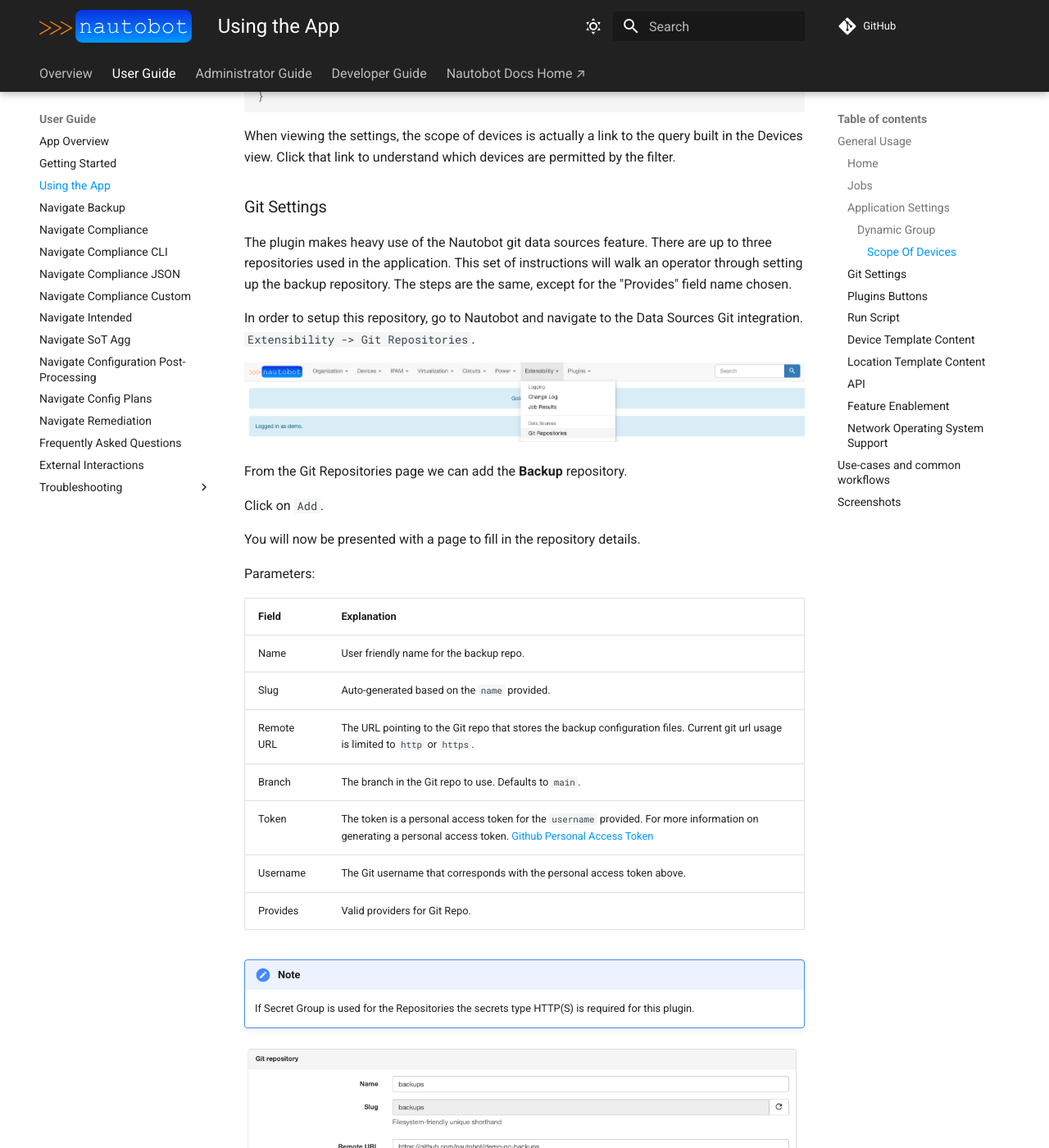
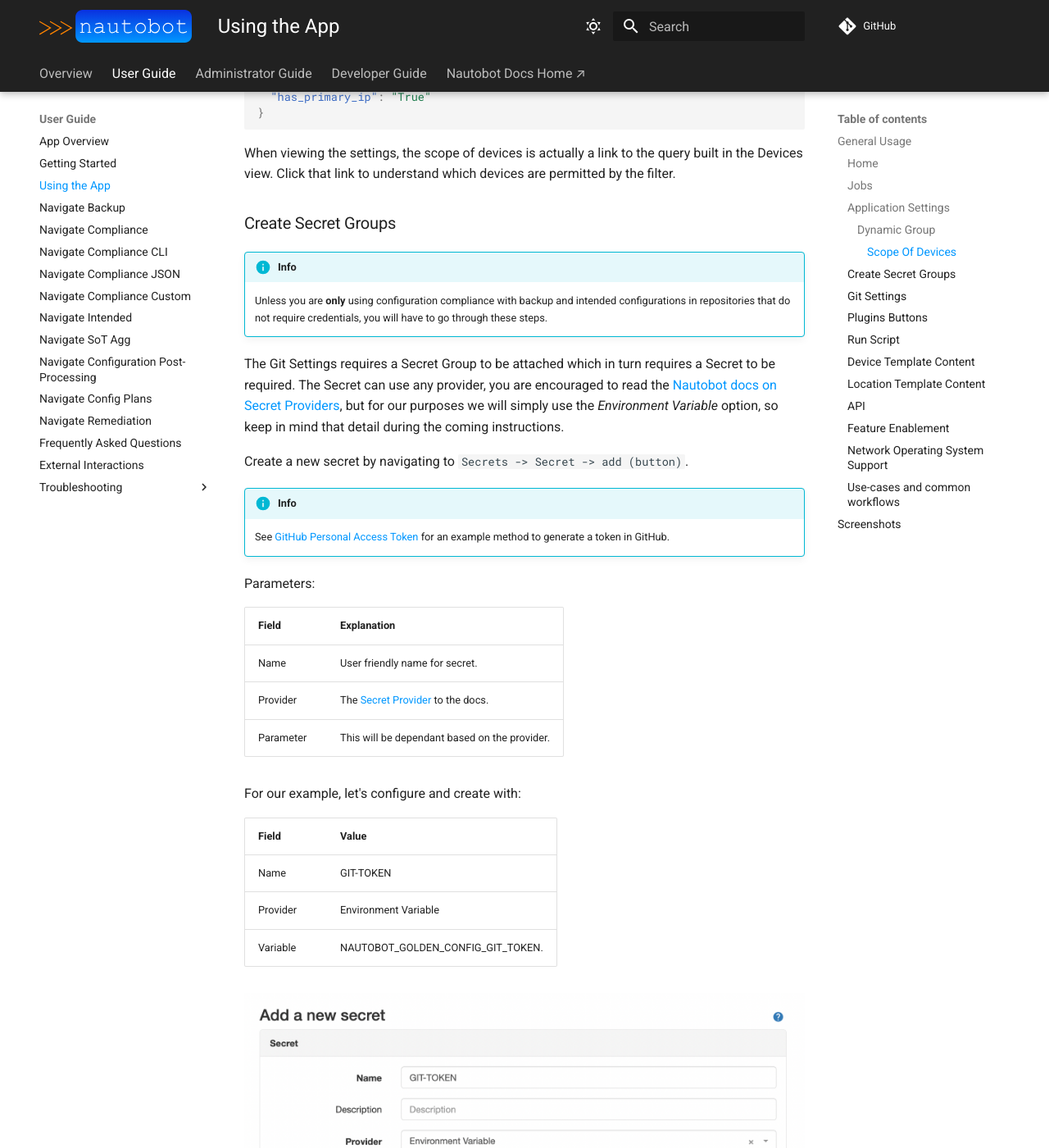
Before and after one commit to nautobot/nautobot-app-golden-config, an MkDocs documentation site: the page built from docs/user/app_use_cases.md, in a window 1280 px wide and 1400 px high, scrolled down 4994 px. Shown: the whole window at 82% size. Built offline with MkDocs 1.6.1 and Material for MkDocs 9.7.7, drawn with Linux system fonts in a browser that asks for light colours; comment, search, counter and statistics services are not loaded; some of the changed text lies outside the part shown.

Commit message:
fix: PR fixes

```diff
--- a/docs/user/app_use_cases.md
+++ b/docs/user/app_use_cases.md
@@ -54,11 +54,11 @@
 |Setting|Explanation|
 |:--|:--|
 |Backup Repositories |The Git Repository where your backup configurations will be found. |
-|Backup Path|A Jinja template which defines the path and name of backup files within the backup repository. The variable `obj` is available as the device instance object of a given device, as is the case for all Jinja templates. e.g. `{{obj.location.name}}/{{obj.name}}.cfg`|
+|Backup Path|A Jinja template which defines the path and name of backup files within the backup repository. The variable `obj` is available as the device instance object of a given device, as is the case for all Jinja templates. e.g. `{{obj.location.name\|slugify}}/{{obj.name}}.cfg`|
 |Intended Repositories |The Git Repository where your intended configuration state files will be found. |
-|Intended Path|A Jinja template which defines the path and name of intended configuration state files within the intended state repository. e.g. `{{obj.location.name}}/{{obj.name}}.intended_cfg`|
+|Intended Path|A Jinja template which defines the path and name of intended configuration state files within the intended state repository. e.g. `{{obj.location.name\|slugify}}/{{obj.name}}.intended_cfg`|
 |Jinja Repository |The Git Repository where your jinja templates will be found. |
-|Jinja Path|A Jinja template which defines the path (within the repository) and name of the Jinja template file. e.g. `{{obj.platform.name}}/{{obj.role.name}}/main.j2`|
+|Jinja Path|A Jinja template which defines the path (within the repository) and name of the Jinja template file. e.g. `{{obj.platform.network_driver}}/{{obj.role.name}}/main.j2`|
 |Dynamic Group|The scope of devices on which Golden Config's jobs can operate. |
 |GraphQL Query|A query that is evaluated and used to render the config. The query must start with `query ($device_id: ID!)`.|
 
@@ -109,6 +109,62 @@
 
 When viewing the settings, the scope of devices is actually a link to the query built in the Devices view. Click that link to understand which devices are permitted by the filter.
 
+### Create Secret Groups
+
+!!! info
+    Unless you are **only** using configuration compliance with backup and intended configurations in repositories that do not require credentials, you will have to go through these steps.
+
+The Git Settings requires a Secret Group to be attached which in turn requires a Secret to be required. The Secret can use any provider, you are encouraged to read the [Nautobot docs on Secret Providers](https://docs.nautobot.com/projects/core/en/stable/user-guide/platform-functionality/secret/#secrets-providers), but for our purposes we will simply use the _Environment Variable_ option, so keep in mind that detail during the coming instructions.
+
+Create a new secret by navigating to `Secrets -> Secret -> add (button)`.
+
+!!! info
+    See [GitHub Personal Access Token](https://docs.github.com/en/github/authenticating-to-github/creating-a-personal-access-token) for an example method to generate a token in GitHub.
+
+Parameters:
+
+| Field | Explanation |
+| ----- | ----------- |
+| Name  | User friendly name for secret. |
+| Provider | The [Secret Provider](https://docs.nautobot.com/projects/core/en/stable/user-guide/platform-functionality/secret/#secrets-providers) to the docs. |
+| Parameter | This will be dependant based on the provider. |
+
+For our example, let's configure and create with:
+
+| Field | Value       |
+| ----- | ----------- |
+| Name  | GIT-TOKEN |
+| Provider | Environment Variable |
+| Variable | NAUTOBOT_GOLDEN_CONFIG_GIT_TOKEN. |
+
+![Secret Creation](../images/secret-step1.png)
+
+Depending on your provider, you may also need a username, so you would repeat the process such as:
+
+| Field | Explanation |
+| ----- | ----------- |
+| Name  | GIT-TOKEN |
+| Provider | Environment Variable |
+| Variable | NAUTOBOT_GOLDEN_CONFIG_GIT_USERNAME. |
+
+Now we need to create the Secret Group, navigate to `Secrets -> Secret Group -> add (button)`.
+
+For our example, let's configure and create with:
+
+| Field | Value       |
+| ----- | ----------- |
+| Name  | Git Secret Group |
+| Access Type | HTTP(S) |
+| Secret Type | Token |
+| Secret | GIT-TOKEN. |
+
+!!! tip
+    If your instance requires a username as well, please ensure to add that as well.
+
+![Secret Group Creation](../images/secret-step2.png)
+
+The steps to add the variables to your environment are outside the scope of this document and may or may not be needed depending on how you manage your Secrets in your environment, but please be mindful of ensuring the Secrets end up on your system.
+
 ### Git Settings
 
 The plugin makes heavy use of the Nautobot git data sources feature. There are up to three repositories used in the application. This set of instructions will walk an operator through setting up the backup repository. The steps are the same, except for the "Provides" field name chosen.
@@ -131,13 +187,11 @@
 |Slug|Auto-generated based on the `name` provided.|
 |Remote URL|The URL pointing to the Git repo that stores the backup configuration files. Current git url usage is limited to `http` or `https`.|
 |Branch|The branch in the Git repo to use. Defaults to `main`.|
-|Token|The token is a personal access token for the `username` provided.  For more information on generating a personal access token. [Github Personal Access Token](https://docs.github.com/en/github/authenticating-to-github/creating-a-personal-access-token)
-|Username|The Git username that corresponds with the personal access token above.|
+|Secrets Group| The secret group configured that will define you credential information. |
 |Provides|Valid providers for Git Repo.|
 
-
 !!! note
-    If Secret Group is used for the Repositories the secrets type HTTP(S) is required for this plugin.
+    When Secret Group is used for a Repository the secrets type HTTP(S) is required for this plugin, as shown previously.
 
 ![Example Git Backups](../images/backup-git-step2.png)
 
@@ -179,7 +233,7 @@
 The version of OS's supported is documented in the [FAQ](./faq.md) and is controlled the platform network_driver. The platform network_driver must be exactly as expected or leverage
 a configuration option--which is described the the FAQ--for the plugin to work.
 
-## Use-cases and common workflows
+### Use-cases and common workflows
 
 This plugin enable four (4) key use cases.
 
```
